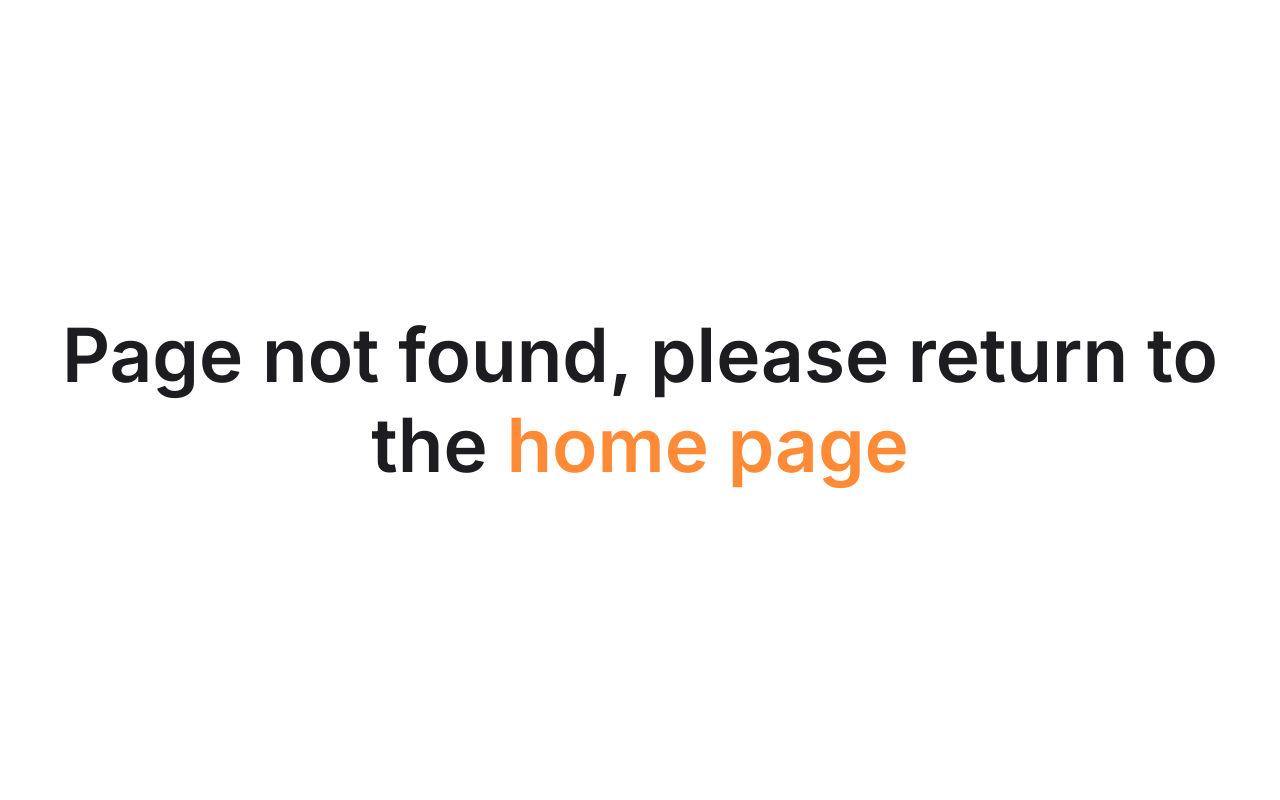
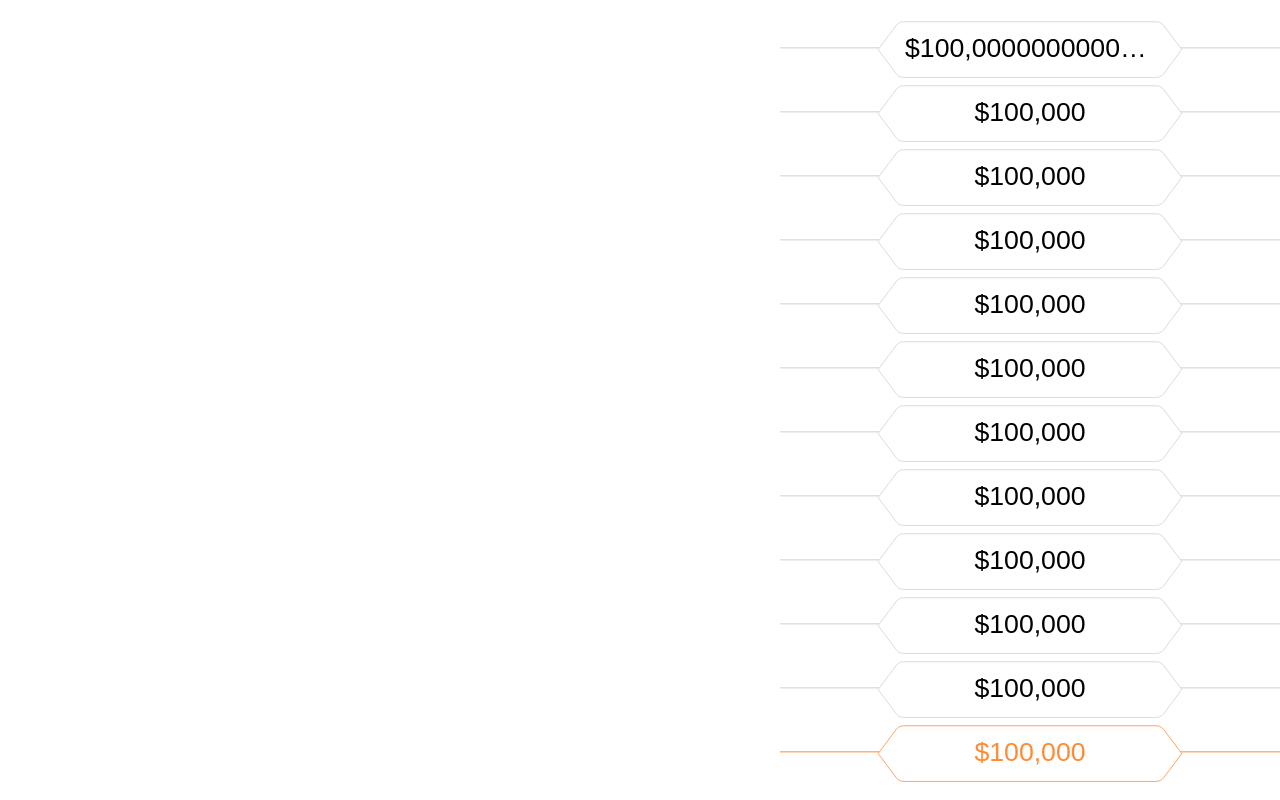
Before and after one commit to DenisReact/question-game, a React (Create React App) app: page /game in a window 1280 px wide. Before the commit this address had no page. Built offline with nearby package versions, Linux system fonts and the light colour scheme.

Commit message:
Add Menu component, add test data

```diff
--- a/src/App.tsx
+++ b/src/App.tsx
@@ -1,11 +1,13 @@
 import React from 'react';
 import { Routes, Route } from 'react-router-dom';
+import Game from './pages/Game';
 import NotFound from './pages/NotFound';
 import Start from './pages/Start';
 
 const App = () => (
     <Routes>
         <Route path="/" element={<Start />} />
+        <Route path="/game" element={<Game />} />
         <Route path="*" element={<NotFound />} />
     </Routes>
 );
--- a/src/components/Button/Button.module.css
+++ b/src/components/Button/Button.module.css
@@ -1,6 +1,7 @@
 .button {
     position: relative;
     cursor: pointer;
+    z-index: 1;
 }
 .default {
     color: white;
@@ -12,6 +13,18 @@
 
 .money {
     cursor: default;
+    height: 54px;
+}
+.gaming {
+    height: 97px;
+}
+.money .figure {
+    width: 320px;
+    height: 57px;
+}
+.gaming .figure {
+    width: 520px;
+    height: 97px;
 }
 
 .gaming span,
@@ -20,6 +33,15 @@
     left: 50%;
     top: 50%;
     transform: translate(-50%, -50%);
+    white-space: nowrap;
+    overflow: hidden;
+    text-overflow: ellipsis;
+}
+.gaming span {
+    width: 350px;
+}
+.money span {
+    width: 250px;
 }
 
 hr {
@@ -42,10 +64,10 @@ hr {
 
 /* hover */
 
-.button:hover hr {
+.gaming:hover hr {
     background: var(--orange-100);
 }
-.button:hover .figure path {
+.gaming:hover .figure path {
     stroke: var(--orange-100);
     fill: white;
 }
@@ -97,4 +119,24 @@ hr {
     .default {
         padding: 16px 110px;
     }
+    .money .figure {
+        width: 240px;
+        height: 32px;
+    }
+    .gaming .figure {
+        width: 288px;
+        height: 56px;
+    }
+    .money {
+        height: 32px;
+    }
+    .gaming {
+        height: 56px;
+    }
+    .money span {
+        width: 120px;
+    }
+    .gaming span {
+        width: 240px;
+    }
 }
--- a/src/components/Button/Button.tsx
+++ b/src/components/Button/Button.tsx
@@ -24,9 +24,11 @@ const Button: FC<ButtonProps> = ({
     variant = 'default',
     href,
     mode = 'inactive',
+    title,
 }) => (
     <WrapperButton mode={mode} href={href}>
         <button
+            title={title}
             className={`${styles.button} ${styles[variant]} ${styles[mode]} ${className}`}
             disabled={mode === 'disabled'}
             style={style}
@@ -34,7 +36,6 @@ const Button: FC<ButtonProps> = ({
         >
             <span>{children}</span>
             <FigureButton variant={variant} />
-            {(variant === 'money' || variant === 'gaming') && <hr />}
         </button>
     </WrapperButton>
 );
--- a/src/components/Button/Button.types.ts
+++ b/src/components/Button/Button.types.ts
@@ -1,9 +1,11 @@
 import { ReactNode } from 'react';
+
+export type Modes = 'inactive' | 'selected' | 'correct' | 'wrong' | 'disabled';
 
 export interface WrapperButtonProps {
     children: ReactNode;
     href?: string;
-    mode?: 'inactive' | 'selected' | 'correct' | 'wrong' | 'disabled';
+    mode?: Modes;
 }
 
 export interface FigureButtonProps {
@@ -13,4 +15,5 @@ export interface FigureButtonProps {
 export interface ButtonProps extends WrapperButtonProps, FigureButtonProps {
     style?: React.CSSProperties;
     className?: string;
+    title?: string;
 }
--- a/src/components/Button/FigureButton.tsx
+++ b/src/components/Button/FigureButton.tsx
@@ -2,13 +2,12 @@ import React, { FC } from 'react';
 import { FigureButtonProps } from './Button.types';
 import styles from './Button.module.css';
 
-const FigureButton: FC<FigureButtonProps> = ({ variant }) => (
+const FigureButton: FC<FigureButtonProps> = ({ variant }) => {
+    if (variant !== 'default') {
+        return (
             <>
-        {variant === 'gaming' && (
                 <svg
                     className={styles.figure}
-                width="519"
-                height="97"
                     viewBox="0 0 519 97"
                     fill="none"
                     xmlns="http://www.w3.org/2000/svg"
@@ -20,25 +19,12 @@ const FigureButton: FC<FigureButtonProps> = ({ variant }) => (
                         strokeWidth="1.33333"
                     />
                 </svg>
-        )}
-        {variant === 'money' && (
-            <svg
-                width="321"
-                height="54"
-                viewBox="0 0 321 54"
-                fill="none"
-                className={styles.figure}
-                xmlns="http://www.w3.org/2000/svg"
-            >
-                <path
-                    d="M29.9831 1.33329H290.551C295.101 1.33329 299.417 3.35458 302.33 6.85046L319.399 27.3333L302.33 47.8161C299.417 51.312 295.101 53.3333 290.551 53.3333H29.9831C25.4324 53.3333 21.1169 51.312 18.2037 47.8161L1.13465 27.3333L18.2037 6.85047C21.1169 3.35458 25.4324 1.33329 29.9831 1.33329Z"
-                    fill="white"
-                    stroke="#D0D0D8"
-                    strokeWidth="1.33333"
-                />
-            </svg>
-        )}
+                <hr />
             </>
         );
+    }
+
+    return null;
+};
 
 export default FigureButton;
--- /dev/null
+++ b/src/components/Menu/Menu.module.css
@@ -0,0 +1,71 @@
+.menu {
+    position: relative;
+    max-width: 500px;
+    width: 100vw;
+    background: white;
+    height: 100vh;
+    overflow-y: auto;
+    margin-left: auto;
+    padding-top: 10px;
+    display: flex;
+    transition: 1s;
+}
+.list {
+    position: relative;
+    width: 100%;
+    margin: auto 0;
+    display: flex;
+    flex-direction: column-reverse;
+}
+.stageButton {
+    width: 100%;
+    margin-bottom: 10px;
+}
+.menu .stageButton:first {
+    margin-top: 10px;
+}
+
+.menuButton {
+    cursor: pointer;
+    right: 0;
+    top: 0;
+    margin: 21px;
+    z-index: 10;
+    display: none;
+    position: fixed;
+}
+.menuButton > div {
+    width: 16px;
+    height: 2px;
+    background-color: var(--black-100);
+    transition: 0.5s;
+    border-radius: 100px;
+}
+.bar2 {
+    margin: 4px 0;
+}
+
+.menuButton.active .bar1 {
+    transform: translate(0, 6px) rotate(-45deg);
+}
+.menuButton.active .bar2 {
+    opacity: 0;
+}
+.menuButton.active .bar3 {
+    transform: translate(0, -6px) rotate(45deg);
+}
+
+@media screen and (max-width: 1000px) {
+    .menuButton {
+        display: inline-block;
+    }
+    .menu {
+        position: absolute;
+        transform: translateX(200%);
+        left: -100vw;
+        right: auto;
+    }
+    .menu.active {
+        transform: translateX(100%);
+    }
+}
--- /dev/null
+++ b/src/components/Menu/Menu.tsx
@@ -0,0 +1,45 @@
+import React from 'react';
+import data from '../../data.json';
+import { useAppSelector } from '../../hooks/redux';
+import Button from '../Button/Button';
+import styles from './Menu.module.css';
+import returnModeForStage from './Menu.utils';
+
+const Menu = () => {
+    const { questions } = data;
+    const currentLevel = useAppSelector(state => state.game.currentLevel);
+    const [showMobileMenu, setShowMobileMenu] = React.useState(false);
+    const changeVisibilityMenu = () => setShowMobileMenu(!showMobileMenu);
+
+    const currentClass = showMobileMenu && styles.active;
+    return (
+        <>
+            <button
+                type="button"
+                onClick={changeVisibilityMenu}
+                className={`${styles.menuButton} ${currentClass}`}
+            >
+                <div className={styles.bar1} />
+                <div className={styles.bar2} />
+                <div className={styles.bar3} />
+            </button>
+            <div className={`${styles.menu} ${currentClass}`}>
+                <div className={styles.list}>
+                    {questions.map((question, index) => (
+                        <Button
+                            key={`${index + 1}Stage`}
+                            className={styles.stageButton}
+                            variant="money"
+                            mode={returnModeForStage(currentLevel, index)}
+                            title={question.cost}
+                        >
+                            {question.cost}
+                        </Button>
+                    ))}
+                </div>
+            </div>
+        </>
+    );
+};
+
+export default Menu;
--- /dev/null
+++ b/src/components/Menu/Menu.utils.ts
@@ -0,0 +1,14 @@
+import { Modes } from '../Button/Button.types';
+
+const returnModeForStage = (currentLevel: number, index: number): Modes => {
+    if (currentLevel > index) {
+        return 'disabled';
+    }
+    if (currentLevel === index) {
+        return 'selected';
+    }
+
+    return 'inactive';
+};
+
+export default returnModeForStage;
--- /dev/null
+++ b/src/data.json
@@ -0,0 +1,76 @@
+{
+    "questions": [
+        {
+            "title": "How old your elder brother was 10 years before you was born, mate?",
+            "answers": ["10 years", "11 years", "12 years", "14 years"],
+            "rightAnswers": [0, 2],
+            "cost": "$100,000"
+        },
+        {
+            "title": "How many clounds on the sky jfjadsjfj ajkjfkjdsja jfjaskjflsj lajfjsaj fjdlsajfj lkdjsafj sajfj ajsjfkjals jdlkfjlsajl jfljskajfl djlskajfl; jasjflkj ajsklfjl ajsjflskjfl jjdsaj jajsfjjasljfdjlksajjfkdsjalkfjjdsajfljskdajfljsdjalkjfjajsfldjjalfdjsjalfjdsafjajldsfjkjafdsaklfjklasdjfkjsajlfjasdkfjj?",
+            "answers": ["1", "4", "a lot of", "6"],
+            "rightAnswers": [0, 1, 2, 3],
+            "cost": "$100,000"
+        },
+        {
+            "title": "How many clounds on the sky?",
+            "answers": ["1", "4", "5"],
+            "rightAnswers": [1, 2, 3],
+            "cost": "$100,000"
+        },
+        {
+            "title": "How old your elder brother was 10 years before you was born, mate?",
+            "answers": ["10 years", "11 years", "12 years", "14 years"],
+            "rightAnswers": [0, 2],
+            "cost": "$100,000"
+        },
+        {
+            "title": "How many clounds on the sky jfjadsjfj ajkjfkjdsja jfjaskjflsj lajfjsaj fjdlsajfj lkdjsafj sajfj ajsjfkjals jdlkfjlsajl jfljskajfl djlskajfl; jasjflkj ajsklfjl ajsjflskjfl jjdsaj jajsfjjasljfdjlksajjfkdsjalkfjjdsajfljskdajfljsdjalkjfjajsfldjjalfdjsjalfjdsafjajldsfjkjafdsaklfjklasdjfkjsajlfjasdkfjj?",
+            "answers": ["1", "4", "a lot of", "6"],
+            "rightAnswers": [0, 1, 2, 3],
+            "cost": "$100,000"
+        },
+        {
+            "title": "How many clounds on the sky?",
+            "answers": ["1", "4", "5"],
+            "rightAnswers": [1, 2, 3],
+            "cost": "$100,000"
+        },
+        {
+            "title": "How old your elder brother was 10 years before you was born, mate?",
+            "answers": ["10 years", "11 years", "12 years", "14 years"],
+            "rightAnswers": [0, 2],
+            "cost": "$100,000"
+        },
+        {
+            "title": "How many clounds on the sky jfjadsjfj ajkjfkjdsja jfjaskjflsj lajfjsaj fjdlsajfj lkdjsafj sajfj ajsjfkjals jdlkfjlsajl jfljskajfl djlskajfl; jasjflkj ajsklfjl ajsjflskjfl jjdsaj jajsfjjasljfdjlksajjfkdsjalkfjjdsajfljskdajfljsdjalkjfjajsfldjjalfdjsjalfjdsafjajldsfjkjafdsaklfjklasdjfkjsajlfjasdkfjj?",
+            "answers": ["1", "4", "a lot of", "6"],
+            "rightAnswers": [0, 1, 2, 3],
+            "cost": "$100,000"
+        },
+        {
+            "title": "How many clounds on the sky?",
+            "answers": ["1", "4", "5"],
+            "rightAnswers": [1, 2, 3],
+            "cost": "$100,000"
+        },
+        {
+            "title": "How old your elder brother was 10 years before you was born, mate?",
+            "answers": ["10 years", "11 years", "12 years", "14 years"],
+            "rightAnswers": [0, 2],
+            "cost": "$100,000"
+        },
+        {
+            "title": "How many clounds on the sky jfjadsjfj ajkjfkjdsja jfjaskjflsj lajfjsaj fjdlsajfj lkdjsafj sajfj ajsjfkjals jdlkfjlsajl jfljskajfl djlskajfl; jasjflkj ajsklfjl ajsjflskjfl jjdsaj jajsfjjasljfdjlksajjfkdsjalkfjjdsajfljskdajfljsdjalkjfjajsfldjjalfdjsjalfjdsafjajldsfjkjafdsaklfjklasdjfkjsajlfjasdkfjj?",
+            "answers": ["1", "4", "a lot of", "6"],
+            "rightAnswers": [0, 1, 2, 3],
+            "cost": "$100,000"
+        },
+        {
+            "title": "How many clounds on the sky?",
+            "answers": ["1", "4", "5"],
+            "rightAnswers": [1, 2, 3],
+            "cost": "$100,0000000000000000000000000000000000000000000"
+        }
+    ]
+}
--- a/src/index.css
+++ b/src/index.css
@@ -28,6 +28,7 @@ body {
     -webkit-font-smoothing: antialiased;
     -moz-osx-font-smoothing: grayscale;
     overflow-x: hidden;
+    width: 100vw;
     color: var(--black-100);
 }
 h1 {
--- /dev/null
+++ b/src/pages/Game.tsx
@@ -0,0 +1,14 @@
+import React from 'react';
+import Menu from '../components/Menu/Menu';
+// import styles from './Game.module.css';
+
+const Game = () => {
+    console.log('hi');
+    return (
+        <div>
+            <Menu />
+        </div>
+    );
+};
+
+export default Game;
```
Also changed, not shown: src/pages/Game.module.css (added). Lines whose indentation alone changed are shown as unchanged.
